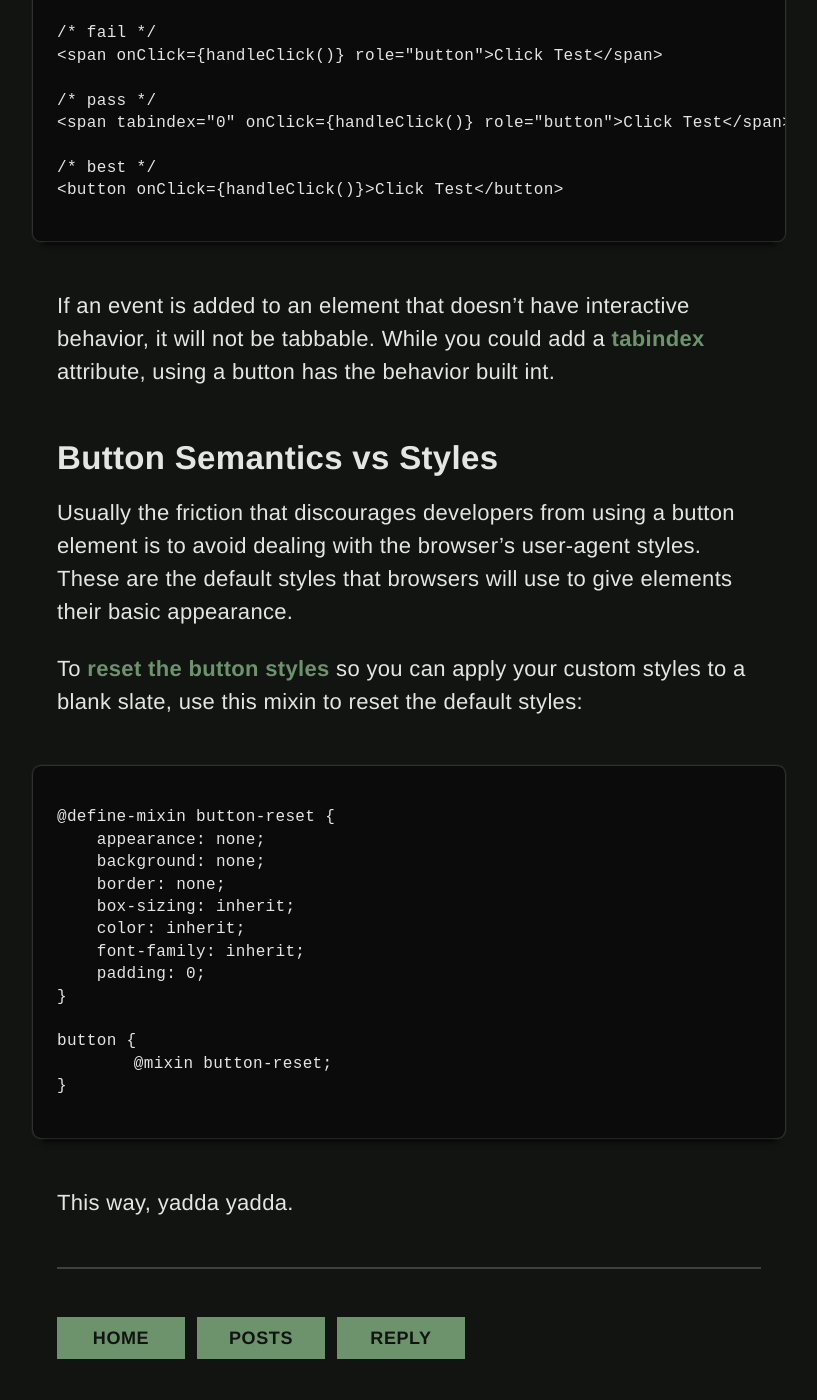
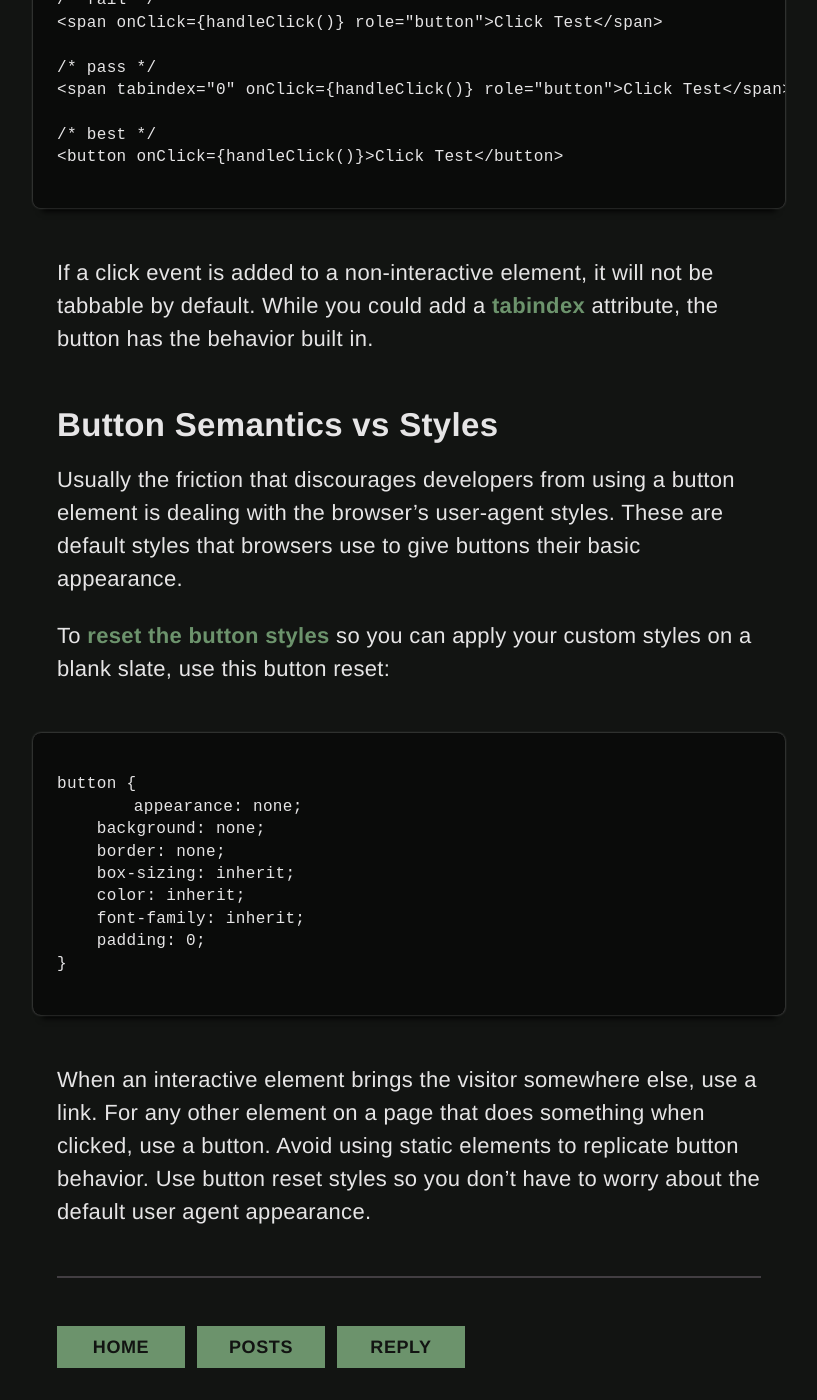
Before and after one commit to ian-pvd/ian-pvd.github.io, a Jekyll site: the page built from _posts/2022-02-18-button-a11y-react.md, in a window 1280 px wide and 1400 px high, scrolled down 1856 px. Shown: the whole window, without its empty margins (231-1048 px from the left). Built offline with Jekyll 4.4.1, drawn with Linux system fonts in a browser that asks for light colours; some of the changed text lies outside the part shown.

Commit message:
Edit Can I Push The Button?

````diff
--- a/_posts/2022-02-18-button-a11y-react.md
+++ b/_posts/2022-02-18-button-a11y-react.md
@@ -4,9 +4,9 @@ layout: post
 topic: Accessibility
 ---
 
-React has some invaluable plugins for [linting your react project](https://www.npmjs.com/package/eslint-plugin-react){:target="_blank"} and [enforcing code quality](https://www.npmjs.com/package/eslint-plugin-react-hooks){:target="_blank"}. The [eslint-plugin-jsx-a11y](https://github.com/jsx-eslint/eslint-plugin-jsx-a11y){:target="_blank"} will catch markup and functionality that don't follow best practices and recommend accessibility fixes.
+React has some invaluable plugins for [linting your react projects](https://www.npmjs.com/package/eslint-plugin-react){:target="_blank"} and [enforcing code quality](https://www.npmjs.com/package/eslint-plugin-react-hooks){:target="_blank"}. The [eslint-plugin-jsx-a11y](https://github.com/jsx-eslint/eslint-plugin-jsx-a11y){:target="_blank"} will catch markup and functionality that don't follow best practices, and recommend accessibility fixes.
 
-One issue that I'll occasionally see are a warnings about events that have either been added to the wrong type of elements, or to interactive elements incorrectly. These errors can look like this:
+Occasionally when reviewing code, I'll see warnings about events that have either been added to the wrong type of elements, or to interactive elements incorrectly. These errors will look like this:
 
 ## Error: [Avoid non-native interactive elements.](https://github.com/jsx-eslint/eslint-plugin-jsx-a11y/blob/main/docs/rules/no-static-element-interactions.md){:target="_blank"}
 
@@ -26,11 +26,11 @@ This error in full:
 <button onClick={handleClick()}>Click Test</button>
 ```
 
-The `<button>` and `<a>` elements have semantic meaning that assistive technologies understand as being interactive, but the `div` does not. You could fix this by adding the [button role](https://developer.mozilla.org/en-US/docs/Web/Accessibility/ARIA/Roles/button_role){:target="_blank"} to the div, but this won't add button behavior. The smartest way to fix this is to use a button element, you get all the a11y support for free.
+The `<button>` and `<a>` elements have semantic meaning that assistive technologies understand as being interactive, while the `div` does not. Although you could fix this by adding the [button role](https://developer.mozilla.org/en-US/docs/Web/Accessibility/ARIA/Roles/button_role){:target="_blank"} to the div, but this won't add button behavior. The best solution is to use a button element, and get all the accessibility features for free.
 
 ## Error: [Elements with the 'button' interactive role must be tabbable](https://github.com/jsx-eslint/eslint-plugin-jsx-a11y/blob/main/docs/rules/interactive-supports-focus.md){:target="_blank"}
 
-If an element is added to the markup that has an interactivity, for example `onClick`, the element must be focusable by using the tab key.
+If an element is added to the markup that has an interactivity, for example `onClick`, the element must be focusable using the tab key.
 
 ```jsx
 /* rule: interactive-supports-focus */
@@ -45,16 +45,17 @@ If an element is added to the markup that has an interactivity, for example `onC
 <button onClick={handleClick()}>Click Test</button>
 ```
 
-If an event is added to an element that doesn't have interactive behavior, it will not be tabbable. While you could add a [tabindex](https://developer.mozilla.org/en-US/docs/Web/HTML/Global_attributes/tabindex){:target="_blank"} attribute, using a button has the behavior built int.
+If a click event is added to a non-interactive element, it will not be tabbable by default. While you could add a [tabindex](https://developer.mozilla.org/en-US/docs/Web/HTML/Global_attributes/tabindex){:target="_blank"} attribute, the button has the behavior built in.
 
 ## Button Semantics vs Styles
 
-Usually the friction that discourages developers from using a button element is to avoid dealing with the browser's user-agent styles. These are the default styles that browsers will use to give elements their basic appearance.
+Usually the friction that discourages developers from using a button element is dealing with the browser's user-agent styles. These are default styles that browsers use to give buttons their basic appearance.
 
-To [reset the button styles](https://css-tricks.com/overriding-default-button-styles/){:target="_blank"} so you can apply your custom styles to a blank slate, use this mixin to reset the default styles:
+To [reset the button styles](https://css-tricks.com/overriding-default-button-styles/){:target="_blank"} so you can apply your custom styles on a blank slate, use this button reset:
+
 ```
-@define-mixin button-reset {
-    appearance: none;
+button {
+	appearance: none;
     background: none;
     border: none;
     box-sizing: inherit;
@@ -62,10 +63,6 @@ To [reset the button styles](https://css-tricks.com/overriding-default-button-st
     font-family: inherit;
     padding: 0;
 }
-
-button {
-	@mixin button-reset;
-}
 ```
 
-This way, yadda yadda.
+When an interactive element brings the visitor somewhere else, use a link. For any other element on a page that does something when clicked, use a button. Avoid using static elements to replicate button behavior. Use button reset styles so you don't have to worry about the default user agent appearance.
````
